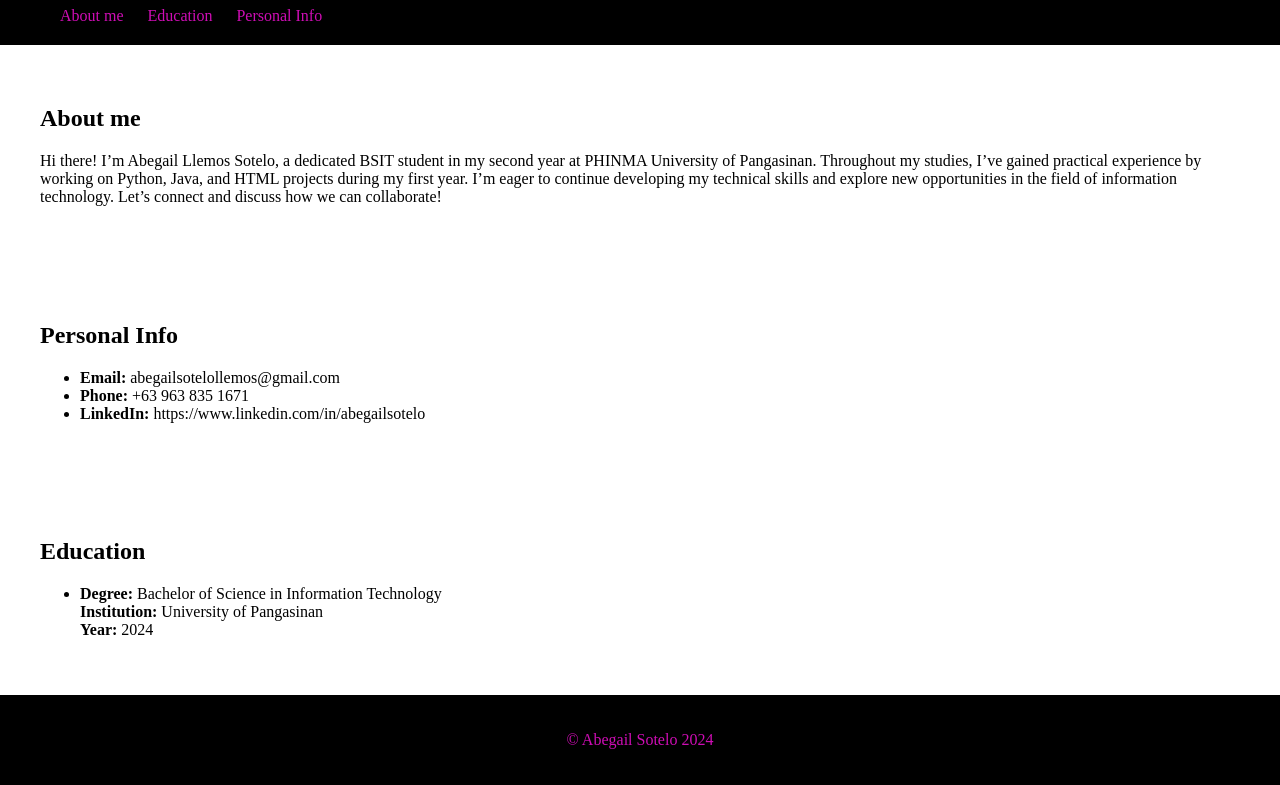
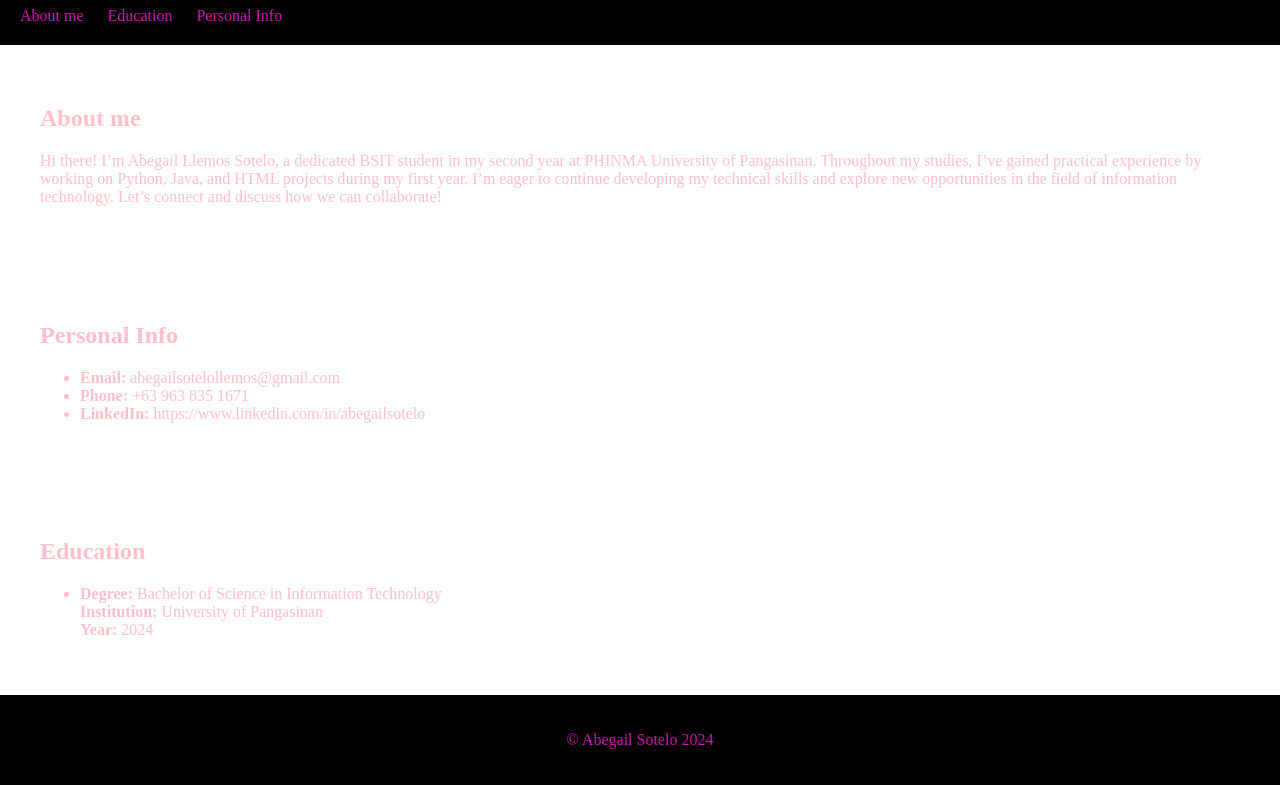
Before and after one commit to abbystl/abbystl.github.io, a plain HTML site: page index.html in a window 1280 px wide. Shown: the part 93-878 px from the top of the page. Drawn offline with Linux system fonts and the light colour scheme.

Commit message:
Add files via upload

```diff
--- a/styles.css
+++ b/styles.css
@@ -2,8 +2,8 @@
 body {
     font-family: 'Times New Roman', Times, serif;
     margin: 0;
-    padding: 20;
-    letter-spacing: 2;
+    padding: 0;
+    color: pink
   }
 
   header {
@@ -15,7 +15,7 @@ body {
   nav ul {
     list-style: none;
     margin: 0;
-    padding: 20;
+    padding: 0;
   }
 
   nav ul li {
@@ -35,7 +35,7 @@ body {
   }
 
   .project {
-    border: 1px solid pink;
+    border: 1px solid white;
     padding: 20px;
     margin-bottom: 20px;
   }
```
